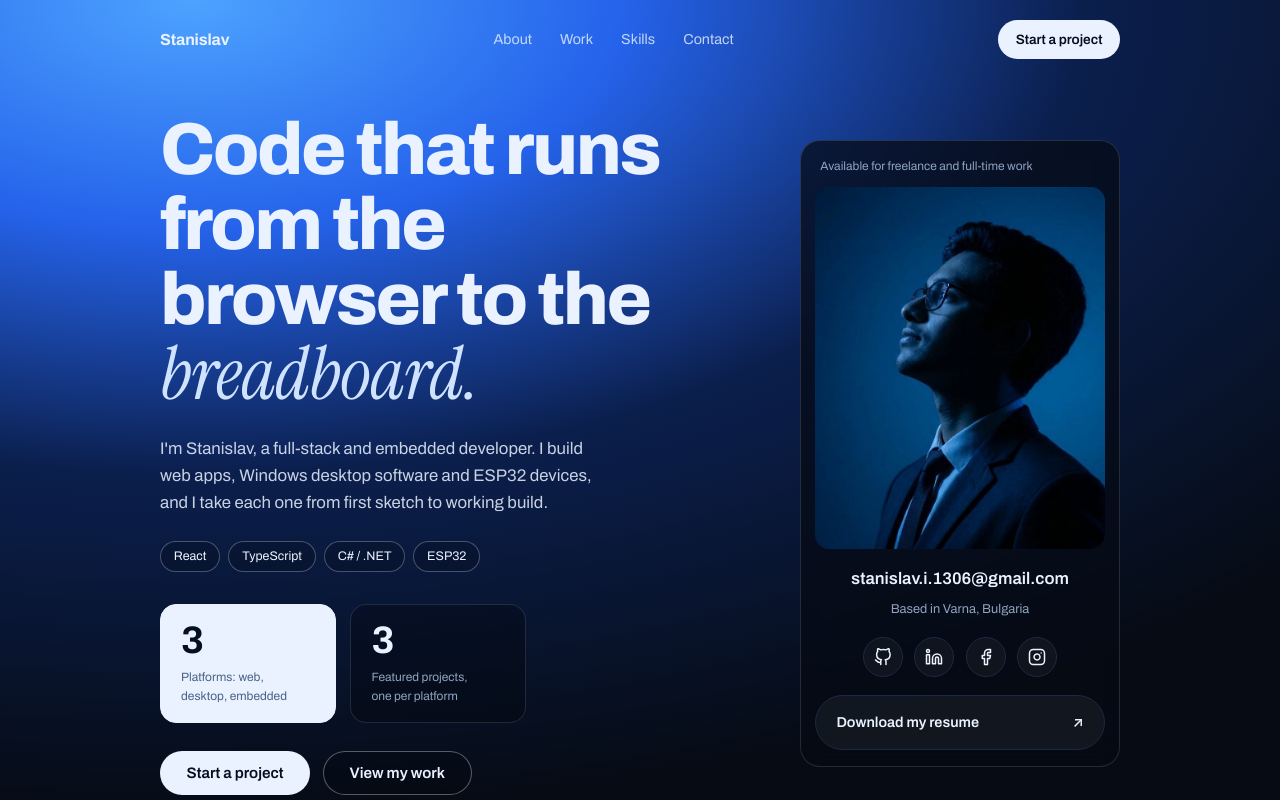
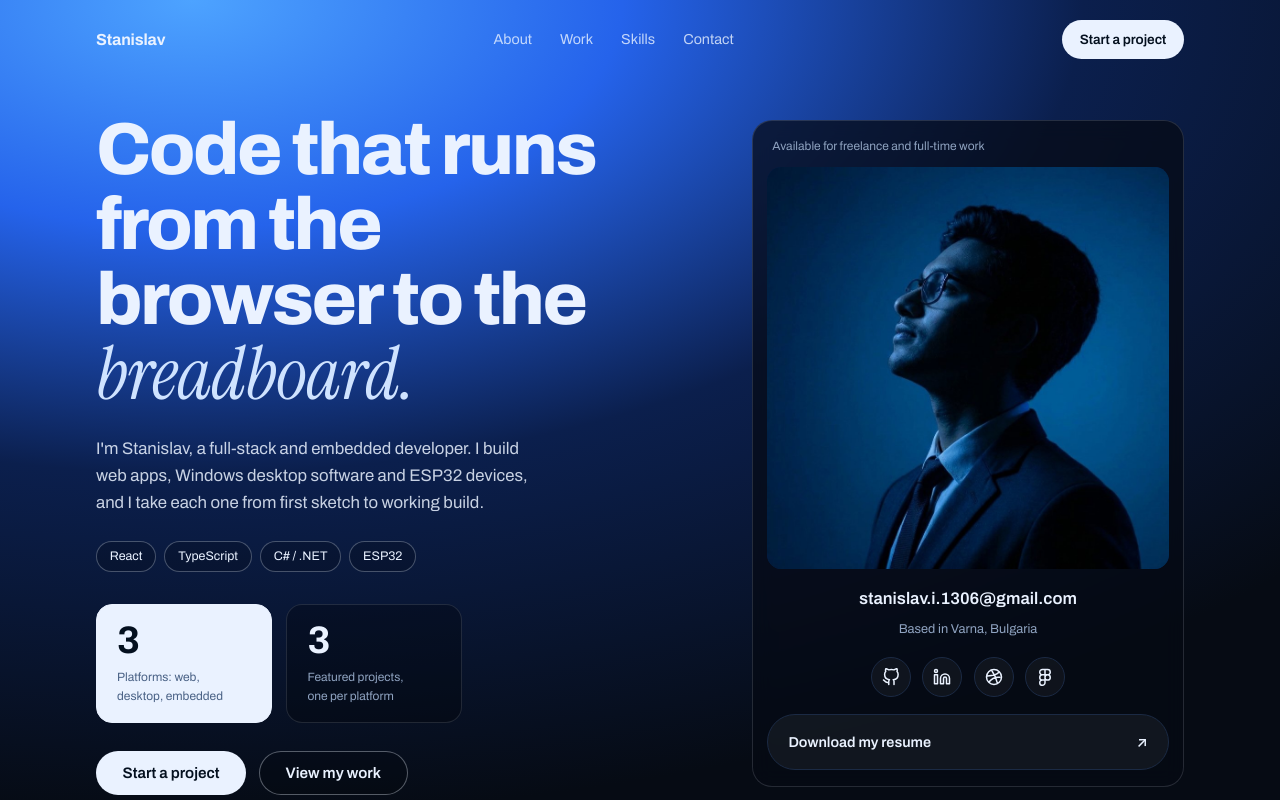
Before and after one commit to Stanislav-08/Portfolio, a React (Vite) app: page / in a window 1280 px wide. Shown: the top 800 px of the page. Built offline with nearby package versions, Linux system fonts and the light colour scheme.

Commit message:
changed a bit more data

```diff
--- a/src/App.tsx
+++ b/src/App.tsx
@@ -4,8 +4,8 @@ import { profile, projects, skills, tickerItems, type Project } from './data'
 const ICONS = {
   github: 'M9 19c-5 1.5-5-2.5-7-3m14 6v-3.87a3.37 3.37 0 0 0-.94-2.61c3.14-.35 6.44-1.54 6.44-7A5.44 5.44 0 0 0 20 4.77 5.07 5.07 0 0 0 19.91 1S18.73.65 16 2.48a13.38 13.38 0 0 0-7 0C6.27.65 5.09 1 5.09 1A5.07 5.07 0 0 0 5 4.77a5.44 5.44 0 0 0-1.5 3.78c0 5.42 3.3 6.61 6.44 7A3.37 3.37 0 0 0 9 18.13V22',
   linkedin: 'M16 8a6 6 0 0 1 6 6v7h-4v-7a2 2 0 0 0-2-2 2 2 0 0 0-2 2v7h-4v-7a6 6 0 0 1 6-6zM2 9h4v12H2zM4 2a2 2 0 1 1 0 4 2 2 0 0 1 0-4z',
-  facebook: 'M18 2h-3a5 5 0 0 0-5 5v3H7v4h3v8h4v-8h3l1-4h-4V7a1 1 0 0 1 1-1h3z',
-  instagram: 'M7 2h10a5 5 0 0 1 5 5v10a5 5 0 0 1-5 5H7a5 5 0 0 1-5-5V7a5 5 0 0 1 5-5zM16 11.37A4 4 0 1 1 12.63 8 4 4 0 0 1 16 11.37zM17.5 6.5h.01',
+  dribbble: 'M12 2a10 10 0 1 0 0 20 10 10 0 0 0 0-20zM8.56 2.75c4.37 6.03 6.02 9.42 8.03 17.72M19.13 5.09c-3.72 4.35-8.94 5.66-16.88 5.45M19.75 12.44c-5.7-.78-9.73.2-14.77 6.57',
+  figma: 'M5 5.5A3.5 3.5 0 0 1 8.5 2H12v7H8.5A3.5 3.5 0 0 1 5 5.5zM12 2h3.5a3.5 3.5 0 1 1 0 7H12V2zM12 12.5a3.5 3.5 0 1 1 7 0 3.5 3.5 0 1 1-7 0zM5 19.5A3.5 3.5 0 0 1 8.5 16H12v3.5a3.5 3.5 0 1 1-7 0zM5 12.5A3.5 3.5 0 0 1 8.5 9H12v7H8.5A3.5 3.5 0 0 1 5 12.5z',
 }
 
 function Icon({ d }: { d: string }) {
@@ -56,8 +56,8 @@ function Hero() {
         <div className="icons">
           <a href={profile.github} target="_blank" rel="noopener noreferrer" aria-label="GitHub"><Icon d={ICONS.github} /></a>
           <a href={profile.linkedin} target="_blank" rel="noopener noreferrer" aria-label="LinkedIn"><Icon d={ICONS.linkedin} /></a>
-          <a href={profile.facebook} target="_blank" rel="noopener noreferrer" aria-label="Facebook"><Icon d={ICONS.facebook} /></a>
-          <a href={profile.instagram} target="_blank" rel="noopener noreferrer" aria-label="Instagram"><Icon d={ICONS.instagram} /></a>
+          <a href={profile.dribble} target="_blank" rel="noopener noreferrer" aria-label="Dribbble"><Icon d={ICONS.dribbble} /></a>
+          <a href={profile.figma} target="_blank" rel="noopener noreferrer" aria-label="Figma"><Icon d={ICONS.figma} /></a>
         </div>
         <a className="resume" href={profile.resume} target="_blank" rel="noopener noreferrer">
           <span>Download my resume</span><span aria-hidden="true">↗</span>
--- a/src/data.ts
+++ b/src/data.ts
@@ -4,8 +4,8 @@ export const profile = {
   email: 'stanislav.i.1306@gmail.com',
   github: 'https://github.com/Stanislav-08',
   linkedin: 'https://www.linkedin.com/in/stanislav-ivanov-profile',
-  facebook: 'https://facebook.com',
-  instagram: 'https://instagram.com',
+  dribble: 'https://dribbble.com/Stanislav08',
+  figma: 'https://www.figma.com/@Stanislav08',
   location: 'Based in Varna, Bulgaria',
   resume: '/resume.pdf', // put your PDF at public/resume.pdf
 }
--- a/src/index.css
+++ b/src/index.css
@@ -1,6 +1,6 @@
 :root{
   --pad:clamp(1.25rem,5vw,4rem);
-  --gutter:max(var(--pad),calc((100vw - 68rem)/2 + var(--pad)));
+  --gutter:max(var(--pad),calc((100vw - 76rem)/2 + var(--pad)));
   --bg:#060b14; --surface:#0e1626; --line:#1b2a44;
   --text:#eaf2ff; --muted:#8fa3c0; --accent:#4da3ff; --cream:#eaf2ff;
   --sans:'Archivo',system-ui,-apple-system,sans-serif;
@@ -23,7 +23,7 @@ ul{list-style:none}
 .pill{background:var(--cream);color:#04101f;text-decoration:none;font-weight:600;font-size:.85rem;padding:.55rem 1.1rem;border-radius:999px}
 
 /* Hero */
-.hero{display:grid;grid-template-columns:1.25fr .75fr;gap:3rem;align-items:center;min-height:100vh;padding:7rem var(--gutter) 4rem;
+.hero{display:grid;grid-template-columns:1.1fr .9fr;gap:3rem;align-items:center;min-height:100vh;padding:7rem var(--gutter) 4rem;
   background:radial-gradient(120% 95% at 15% 0%,#4da3ff 0%,#2563eb 28%,#0b1f4d 58%,var(--bg) 100%)}
 .hero h1{font-size:clamp(2.4rem,6vw,4.6rem);line-height:1.02;font-weight:800;letter-spacing:-.035em;max-width:13ch}
 .hero h1 em{font-family:var(--serif);font-weight:400;letter-spacing:-.01em;color:#cfe3ff}
@@ -46,9 +46,9 @@ ul{list-style:none}
 .btn-accent:hover{background:#7dbbff}
 
 /* Profile card */
-.profile{background:rgba(6,11,20,.72);border:1px solid rgba(234,242,255,.14);border-radius:1.25rem;padding:.9rem;backdrop-filter:blur(10px);max-width:20rem;justify-self:end;width:100%}
+.profile{background:rgba(6,11,20,.72);border:1px solid rgba(234,242,255,.14);border-radius:1.25rem;padding:.9rem;backdrop-filter:blur(10px);max-width:27rem;justify-self:end;width:100%}
 .avail{font-size:.75rem;color:var(--muted);padding:.1rem .3rem .7rem}
-.photo{aspect-ratio:4/5;border-radius:.9rem;overflow:hidden;background:#0b1f4d}
+.photo{aspect-ratio:1/1;border-radius:.9rem;overflow:hidden;background:#0b1f4d}
 .photo img{width:100%;height:100%;object-fit:cover;object-position:40% 20%;display:block}
 .mail{display:block;text-align:center;margin-top:1.1rem;font-size:1.05rem;font-weight:600;text-decoration:none;word-break:break-all}
 .mail:hover{color:var(--accent)}
@@ -66,7 +66,7 @@ ul{list-style:none}
 @keyframes scroll{to{transform:translateX(-50%)}}
 
 /* Sections */
-.block{max-width:68rem;margin:0 auto;padding:6rem clamp(1.25rem,5vw,4rem) 0}
+.block{max-width:76rem;margin:0 auto;padding:6rem clamp(1.25rem,5vw,4rem) 0}
 .block h2{font-size:clamp(1.7rem,3.6vw,2.6rem);line-height:1.1;font-weight:700;letter-spacing:-.03em;max-width:20ch}
 .about{display:grid;grid-template-columns:1fr 1fr;gap:3rem;align-items:start}
 .about-text p{color:var(--muted);max-width:52ch}
```
